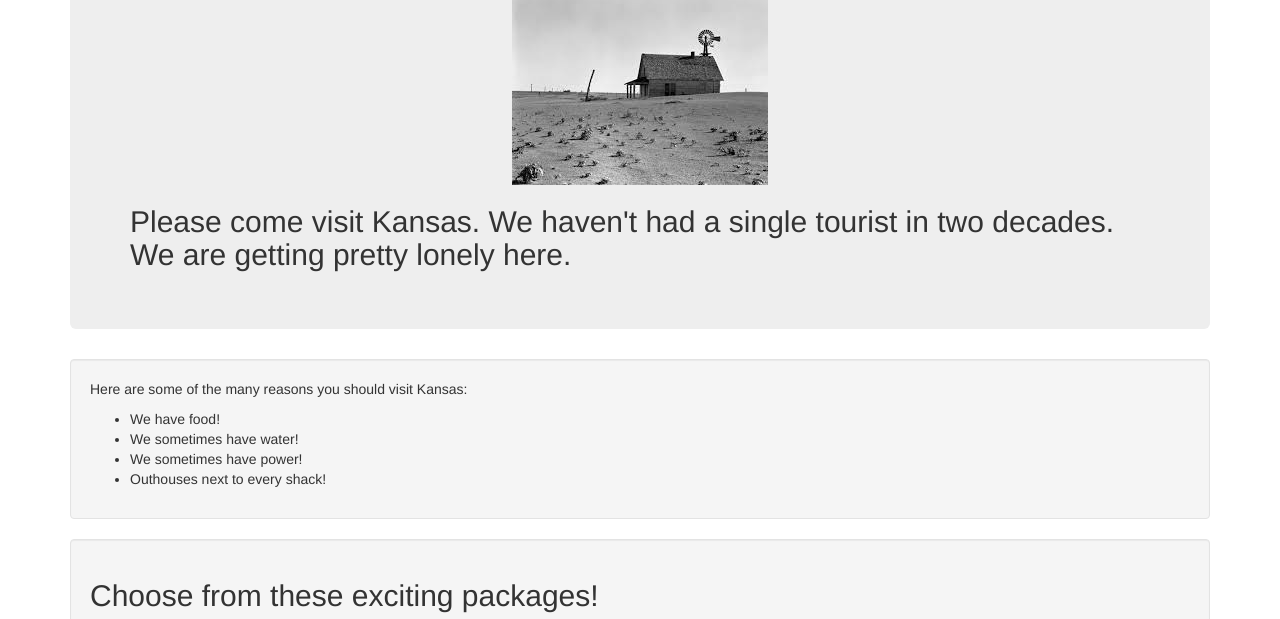
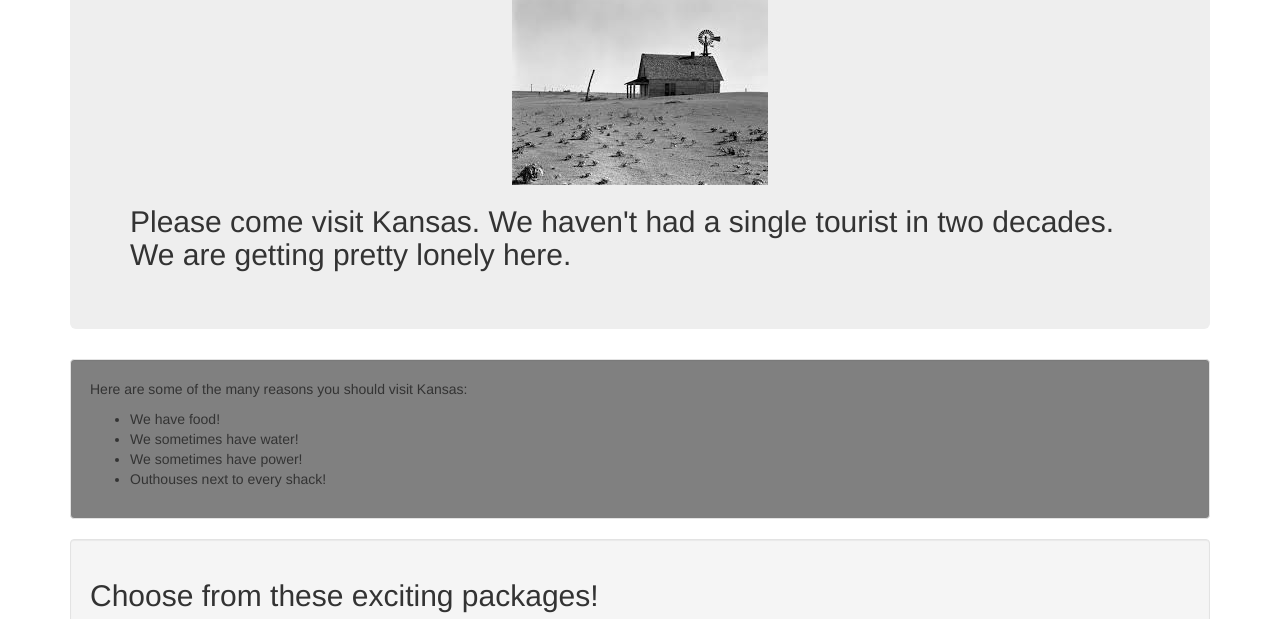
Before and after one commit to CallaRudolph/paradise, a plain HTML site: page index.html in a window 1280 px wide. Shown: the part 159-778 px from the top of the page. Drawn offline with Linux system fonts and the light colour scheme.

Commit message:
add styles.css and background-color to one well

```diff
--- /dev/null
+++ b/css/styles.css
@@ -0,0 +1,3 @@
+.reasons {
+  background-color: gray;
+}
--- a/index.html
+++ b/index.html
@@ -3,6 +3,7 @@
   <head>
     <title>See Beautiful Kansas!</title>
     <link href="css/bootstrap.css" rel="stylesheet" type="text/css">
+    <link href="css/styles.css" rel="stylesheet" type="text/css">
   </head>
     <body>
       <div class="container">
@@ -11,7 +12,7 @@
           <center><img src="img.jpg" alt="Kansas farm house"></center>
           <h2>Please come visit Kansas. We haven't had a single tourist in two decades. We are getting pretty lonely here.</h2>
         </div>
-    <div class ="well">
+        <div class ="well reasons">
           <p>Here are some of the many reasons you should visit Kansas:</p>
           <ul>
             <li>We have food!</li>
```
Lines whose indentation alone changed are shown as unchanged.
